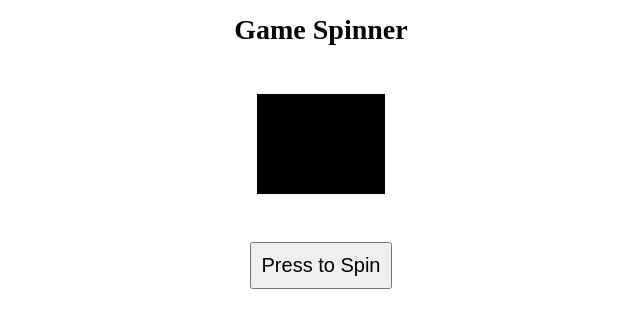
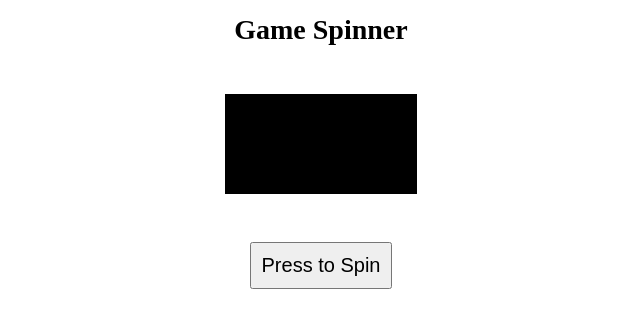
Before and after one commit to pmacMaps/website-live-test, a Jekyll site: the page built from labs/wild-kratts-spinner.html, in a window 1280 px wide. Shown: the top 328 px of the page, without its empty margins (319-959 px from the left). Built offline with Jekyll 4.4.1, drawn with Linux system fonts in a browser that asks for light colours.

Commit message:
update width for results on larger screens

```diff
--- a/labs/wild-kratts-spinner.html
+++ b/labs/wild-kratts-spinner.html
@@ -60,7 +60,7 @@ permalink: /labs/wild-kratts-spinner
     }
     @media screen and (min-width: 769px) {
         #result {
-            width: 10vw;
+            width: 15vw;
         }
         button {
             padding: 0.5em;
```
